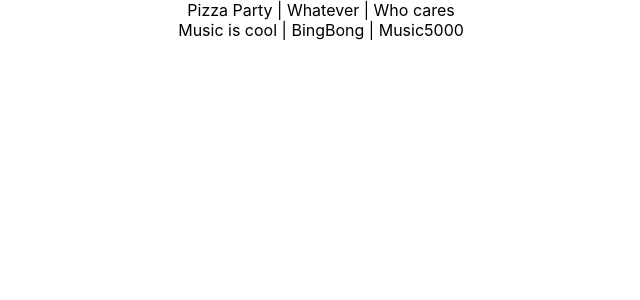
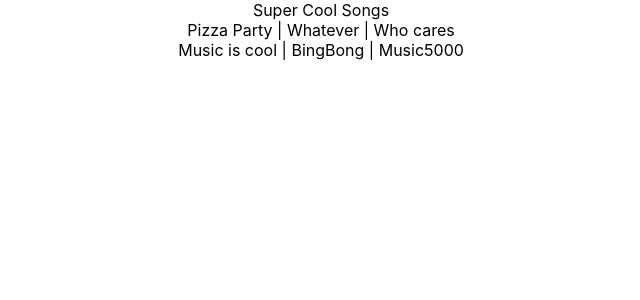
Before and after one commit to dethbird/jammming, a React (Create React App) app: page / in a window 1280 px wide. Shown: the top 300 px of the page, without its empty margins (319-959 px from the left). Built offline with nearby package versions, Linux system fonts and the light colour scheme.

Commit message:
user playlist display

```diff
--- a/src/components/App/App.js
+++ b/src/components/App/App.js
@@ -1,7 +1,7 @@
 import { useState } from 'react';
 import './App.css';
 
-import Tracklist from '../Tracklist/Tracklist';
+import Playlist from '../Playlist/Playlist';
 
 
 function App() {
@@ -17,9 +17,10 @@ function App() {
   ];
 
   const [ tracks, setTracks ] = useState(dummyTracks);
+
   return (
     <div className="App">
-      <Tracklist tracks={ tracks } />
+      <Playlist name='Super Cool Songs' tracks={ tracks } />
     </div>
   );
 }
--- a/src/components/Playlist/Playlist.js
+++ b/src/components/Playlist/Playlist.js
@@ -1,7 +1,14 @@
 import React from 'react';
 
-function Playlist() {
-    return <div>playlist</div>;
+import Tracklist from '../Tracklist/Tracklist';
+
+function Playlist({ name, tracks }) {
+    return (
+        <>
+            <div>{ name }</div>
+            <Tracklist tracks = { tracks } />
+        </>
+    );
 }
 
 export default Playlist;
```
